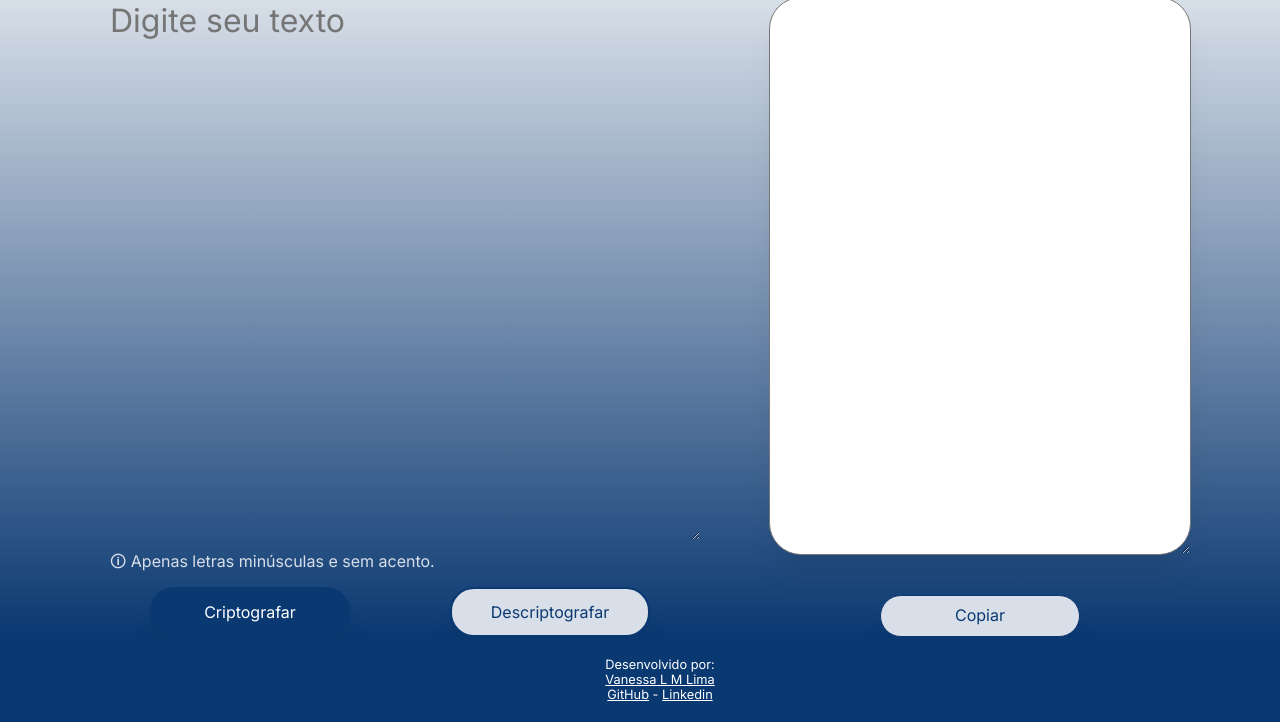
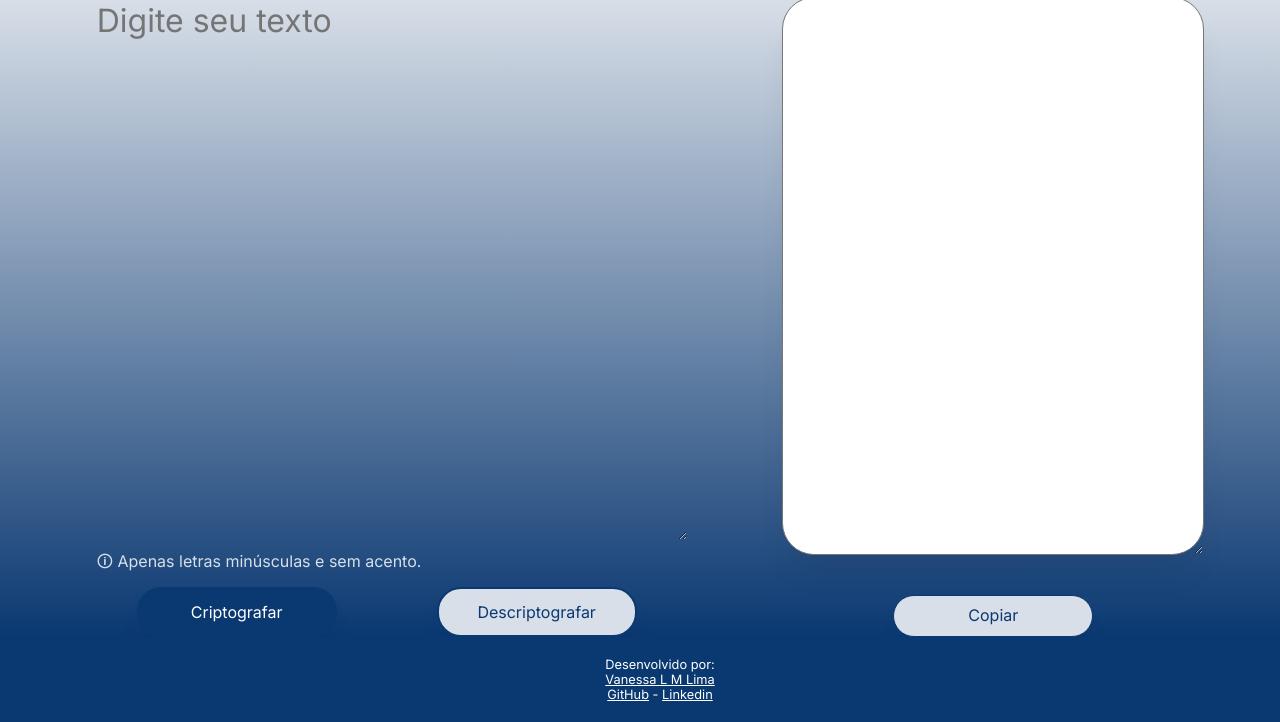
Before and after one commit to vanelmlima/d1decodificador, a plain HTML site: page index.html in a window 1280 px wide. Shown: the part 131-853 px from the top of the page. Drawn offline with Linux system fonts and the light colour scheme.

Commit message:
ajuste de telas ok

```diff
--- a/style.css
+++ b/style.css
@@ -37,7 +37,6 @@
 	flex-wrap: wrap;
 	justify-content: space-evenly;
 	width: 100vw;
-	height: 80vh;
 }
 
 .criptografar {
@@ -45,8 +44,9 @@
 	justify-content: space-between;
 	flex-direction: column;
 	width: 600px;
-	height: 100%;
+	height: 80vh;
 	padding-left: 20px;
+	padding-right: 20px;
 }
 
 .texto-e-aviso{
@@ -107,6 +107,8 @@
 
 .criptografado {
 	width: 400px;
+	height: 80vh;
+	padding-left: 20px;
 	padding-right: 20px;
 	display: flex;
 	flex-direction: column;
```
